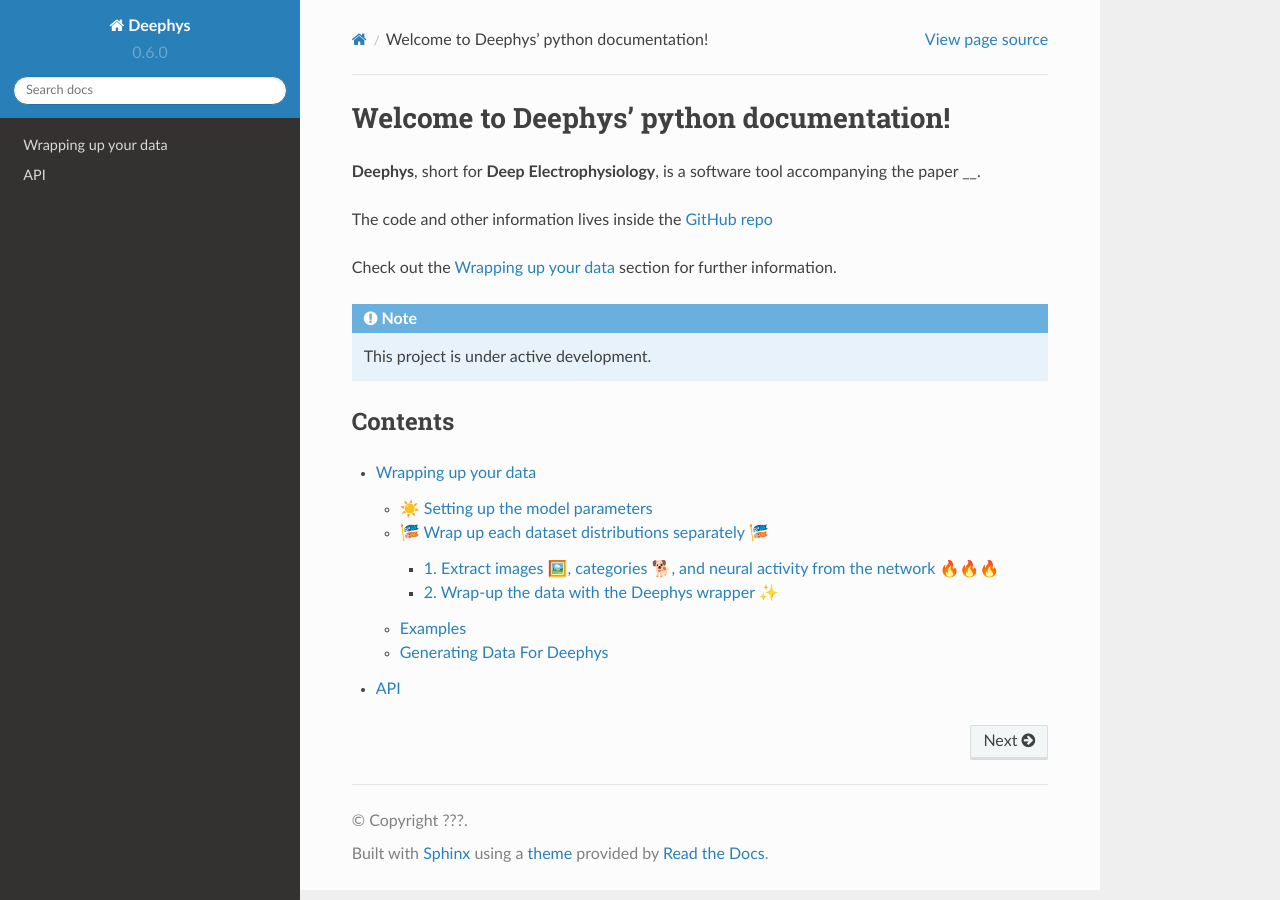
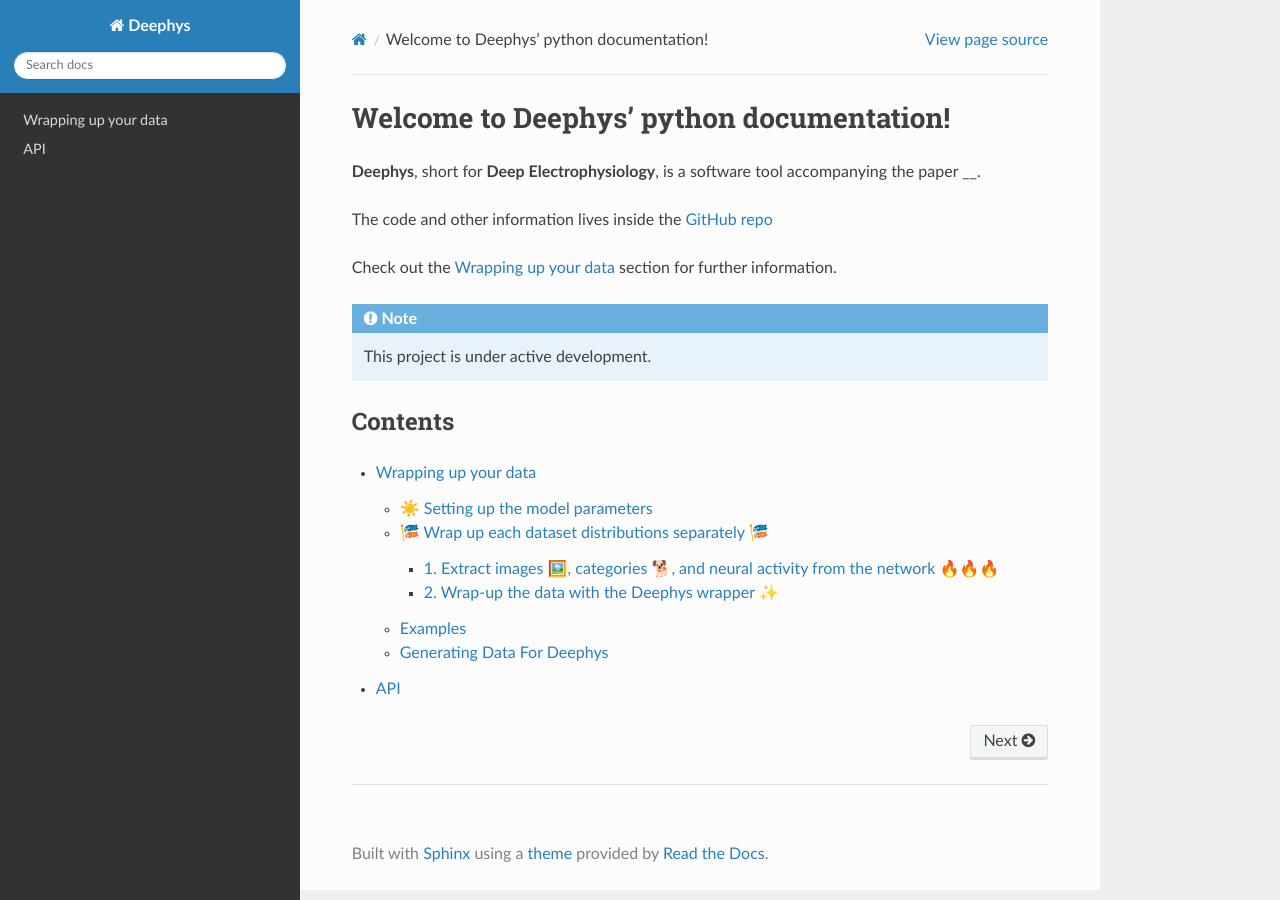
Before and after one commit to mjgroth/deephys, a Sphinx documentation site: the page built from docs/source/index.rst, in a window 1280 px wide. Built offline with Sphinx 7.4.7 and the Read the Docs theme 2.0.0, drawn with Linux system fonts in a browser that asks for light colours; some of the changed lines change nothing that is shown.

Commit message:
autocommit

```diff
--- a/docs/source/conf.py
+++ b/docs/source/conf.py
@@ -1,36 +1,23 @@
-# Configuration file for the Sphinx documentation builder.
-
-# -- Project information
-
-project = 'Deephys'
-copyright = '???'
-author = 'MIT-Fujitsu Team'
-
-release = '0.6'
-version = '0.6.0'
-
-# -- General configuration
-
+project = "Deephys"
+copyright = ""
+author = "MIT-Fujitsu Team"
+release = "0.6"
+release = "0.6.0"
 extensions = [
-    'sphinx.ext.duration',
-    'sphinx.ext.doctest',
-    'sphinx.ext.autodoc',
-    'sphinx.ext.autosummary',
-    'sphinx.ext.intersphinx',
-    'sphinx_autodoc_typehints'
+    "sphinx.ext.duration",
+    "sphinx.ext.doctest",
+    "sphinx.ext.autodoc",
+    "sphinx.ext.autosummary",
+    "sphinx.ext.intersphinx",
+    "sphinx_autodoc_typehints",
 ]
-
 intersphinx_mapping = {
-    'python': ('https://docs.python.org/3/', None),
-    'torch': ('https://pytorch.org/docs/master',None)
+    "python": ("https://docs.python.org/3/", None),
+    "torch": ("https://pytorch.org/docs/master", None),
 }
-intersphinx_disabled_domains = ['std']
-
-templates_path = ['_templates']
-
-# -- Options for HTML output
-
-html_theme = 'sphinx_rtd_theme'
-
-# -- Options for EPUB output
-epub_show_urls = 'footnote'
+intersphinx_disabled_domains = ["std"]
+templates_path = ["_templates"]
+html_theme = "sphinx_rtd_theme"
+epub_show_urls = "footnote"
+html_static_path = ["html"]
+html_css_files = ["css/custom.css"]
```
